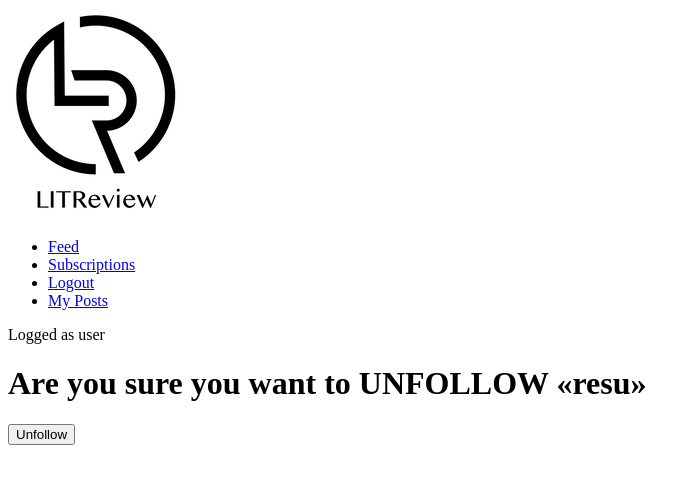
After one commit to slv-improver/09_litreview, a Django app: page /feed/unfollow/2 in a window 1280 px wide. The commit adds this page. Shown: the top 484 px of the page, without its empty margins (0-700 px from the left). Run offline with Django 4.2, Linux system fonts and the light colour scheme; a user stored in the database is signed in; data comes from the database, SQL or seed files in the repository.

Commit message:
add unfollow user funcionnality

```diff
--- a/review/forms.py
+++ b/review/forms.py
@@ -22,3 +22,6 @@ class DeletePostForm(forms.Form):
 
 class FollowUsersForm(forms.Form):
     followed_user = forms.CharField(label='', max_length=150)
+
+class UnfollowUserForm(forms.Form):
+    unfollow = forms.BooleanField(widget=forms.HiddenInput, initial=True)
--- a/review/templates/review/subscriptions.html
+++ b/review/templates/review/subscriptions.html
@@ -26,7 +26,7 @@
     {% for following in followings %}
         <tr>
             <td>{{ following.followed_user.username }}</td>
-            <td><a href="{% url 'unfollow' following.id ">Unfollow</a></td>
+            <td><a href="{% url 'unfollow' following.followed_user.id %}">Unfollow</a></td>
         </tr>
     {% endfor %}
 </table>
--- /dev/null
+++ b/review/templates/review/unfollow_user.html
@@ -0,0 +1,13 @@
+{% extends 'base.html' %}
+
+{% block title %}Unfollow{% endblock %}
+
+{% block content %}
+<h1>Are you sure you want to UNFOLLOW «{{ followed_user.username }}»</h1>
+
+<form action="" method="post">
+    {{ form.as_p }}
+    {% csrf_token %}
+    <button type="submit">Unfollow</button>
+</form>
+{% endblock %}
--- a/review/urls.py
+++ b/review/urls.py
@@ -13,4 +13,5 @@ urlpatterns = [
     path("my-posts/review-<int:post_id>/update/", views.update_post, name='update_review'),
     path("my-posts/review-<int:post_id>/delete/", views.delete_post, name='delete_review'),
     path("subscriptions/", views.subscriptions, name='subscriptions'),
+    path("unfollow/<int:user_id>", views.unfollow_user, name='unfollow'),
 ]
--- a/review/views.py
+++ b/review/views.py
@@ -1,6 +1,7 @@
 from django.shortcuts import render, redirect, get_object_or_404
 from django.contrib.auth.decorators import login_required
 from django.contrib.auth import get_user_model
+from django.db.models import Q
 from django.db import IntegrityError
 from django.core.exceptions import ObjectDoesNotExist
 from django.contrib import messages
@@ -198,3 +199,21 @@ def subscriptions(r):
         'review/subscriptions.html',
         {'form': form, 'followings': followings, 'followers': followers}
     )
+
+@login_required
+def unfollow_user(r, user_id):
+    user = get_user_model().objects.get(id=user_id)
+    if r.method == 'POST':
+        form = forms.UnfollowUserForm(r.POST)
+        if form.is_valid():
+            auth_models.UserFollows.objects.filter(
+                Q(user=r.user) & Q(followed_user=user)
+            ).delete()
+            return redirect('subscriptions')
+    else:
+        form = forms.UnfollowUserForm()
+    return render(
+        r,
+        'review/unfollow_user.html',
+        {'form': form, 'followed_user': user}
+    )
```
